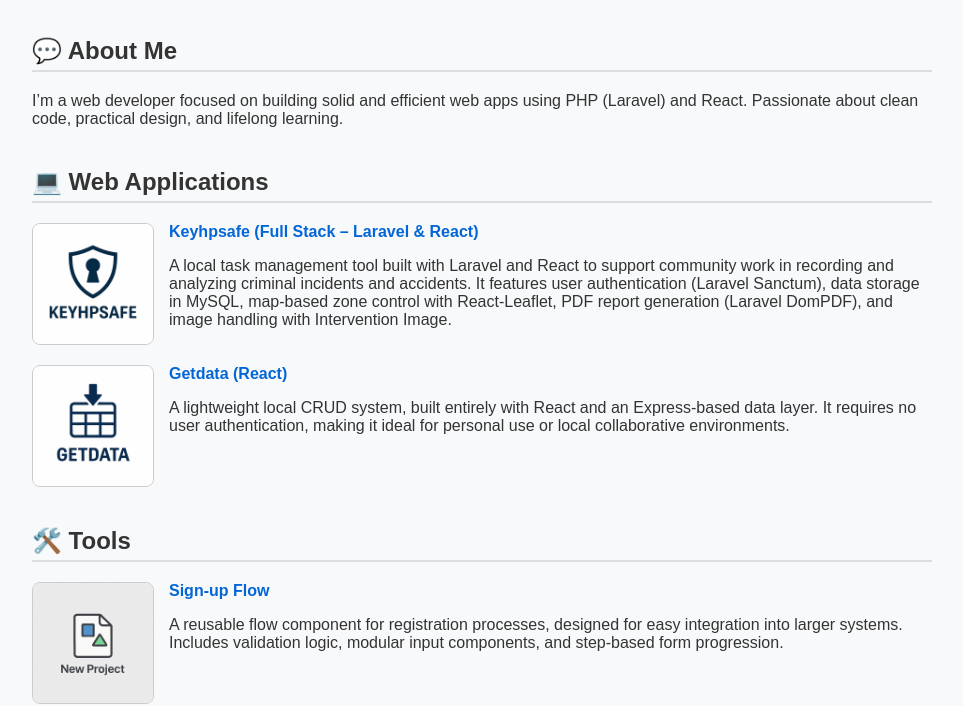
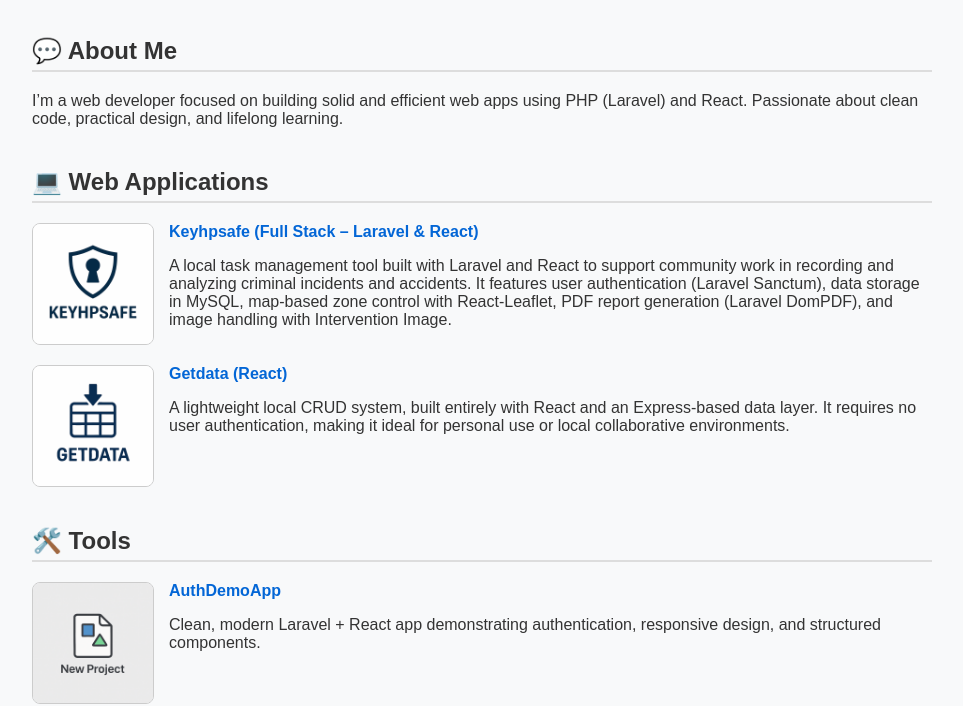
Before and after one commit to limanetolimaneto/limanetolimaneto.github.io, a plain HTML site: page index.html in a window 1280 px wide. Shown: the part 121-827 px from the top of the page, without its empty margins (158-1121 px from the left). Drawn offline with Linux system fonts and the light colour scheme.

Commit message:
Update index.html

```diff
--- a/index.html
+++ b/index.html
@@ -117,6 +117,18 @@
     <h2>🛠️ Tools</h2>
 
     <div class="project">
+      <img src="images/newProject.png" alt="AuthDemoApp" />
+      <div class="project-content">
+        <a href="https://github.com/limanetolimaneto/AuthDemoApp" target="_blank">
+          <strong>AuthDemoApp</strong>
+        </a>
+        <p>
+          Clean, modern Laravel + React app demonstrating authentication, responsive design, and structured components.
+        </p>
+      </div>
+    </div>
+
+    <div class="project">
       <img src="images/newProject.png" alt="Register Flow UI component" />
       <div class="project-content">
         <a href="https://github.com/limanetolimaneto/signup_flow" target="_blank">
```
